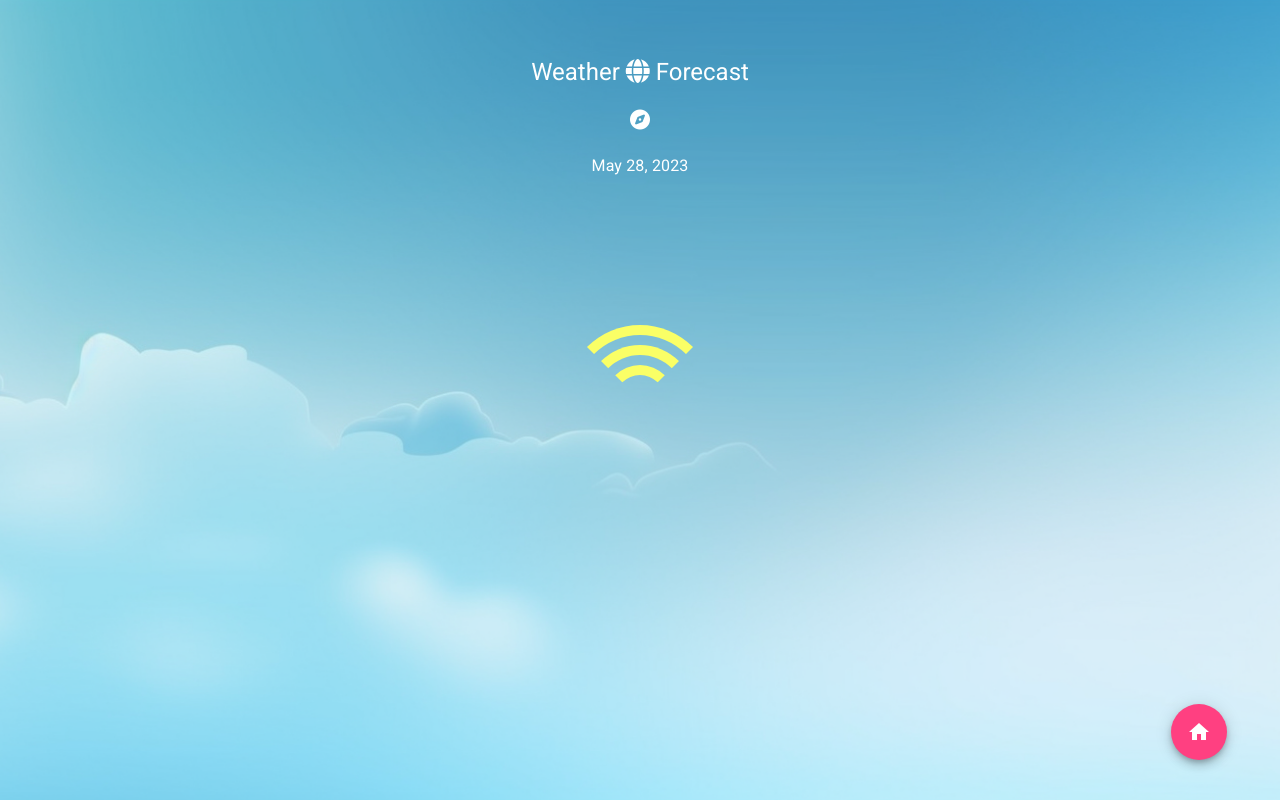
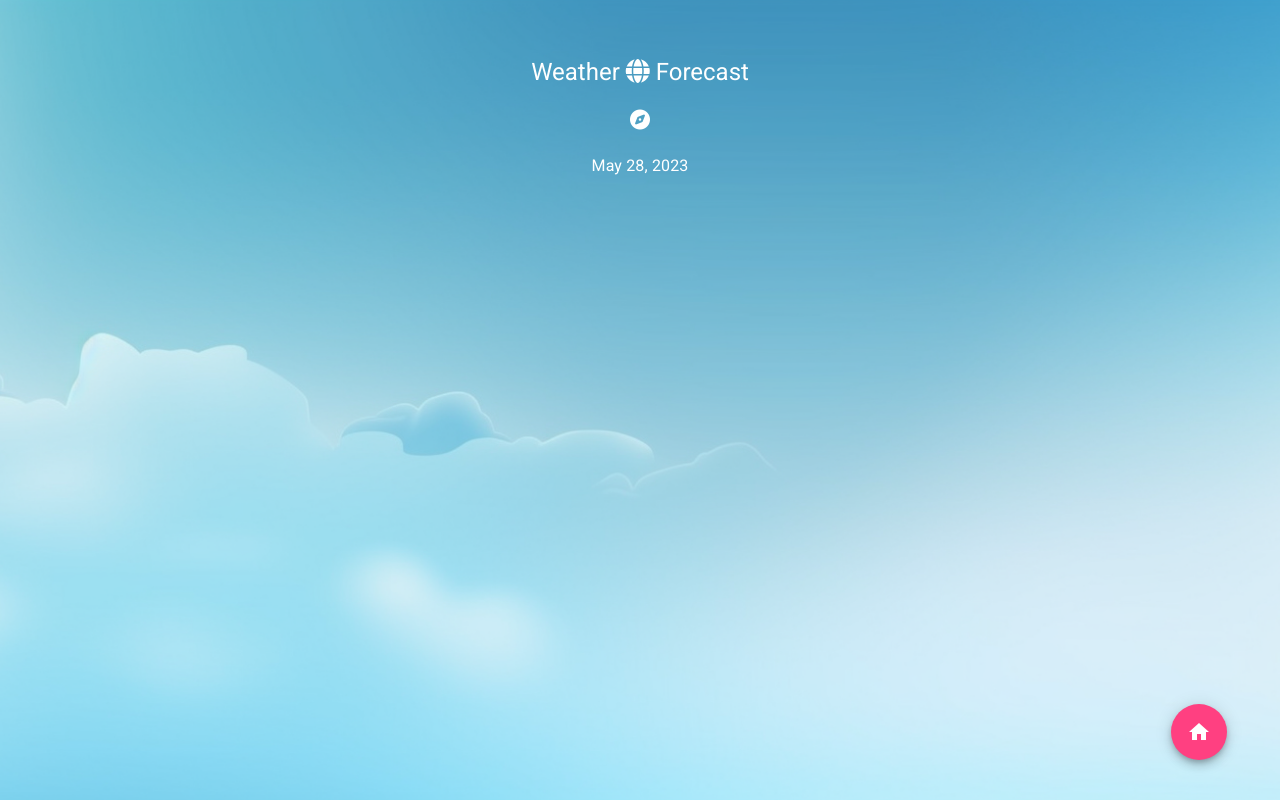
Before and after one commit to kwtsangaf/weather-app, an Angular app: page /details in a window 1280 px wide. Built offline with nearby package versions, Linux system fonts and the light colour scheme.

Commit message:
feat(v1-wrapup): remove the custom spinner from details page due to overkill for short loading time

```diff
--- a/src/app/details/details.component.html
+++ b/src/app/details/details.component.html
@@ -4,8 +4,6 @@
     <h2><b><i class="fa fa-compass" aria-hidden="true"></i> {{cityName | uppercase}}</b></h2>
     <h3>{{date | date:'MMM d, y'}}</h3>
   </div>
-
-  <app-spinner *ngIf="isLoading"></app-spinner>
 
   <div class="info" *ngIf="weather&&!isLoading">
     <div class="info__block">
```
